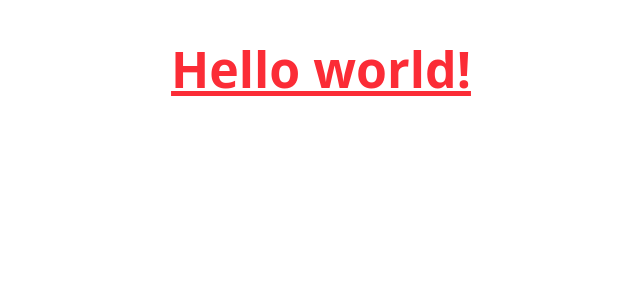
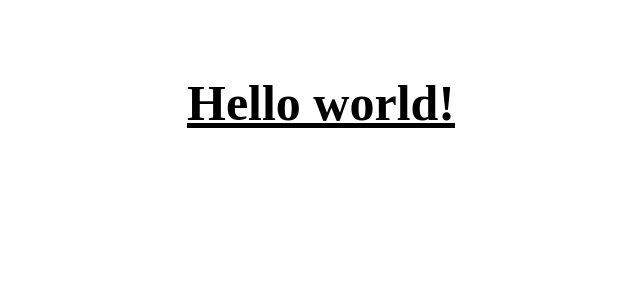
Before and after one commit to NikhilMudgal/MarketMind, a React app in the folder frontend/: page / in a window 1280 px wide. Shown: the top 300 px of the page, without its empty margins (319-959 px from the left). Built offline with nearby package versions, Linux system fonts and the light colour scheme; the HTML template or start-up script is replaced by a standard one.

Commit message:
Defined semantic variables for the theme in global css file and added them in the tailwind config css file

```diff
--- a/frontend/src/index.css
+++ b/frontend/src/index.css
@@ -1 +1,26 @@
-@import "tailwindcss";
+@tailwind base;
+@tailwind components;
+@tailwind utilities;
+
+:root {
+  /* * We use HSL (Hue, Saturation, Lightness) values
+   * because it allows us to easily manipulate opacity in Tailwind
+   * e.g., bg-primary/50
+   */
+  --primary: 221 83% 53%; /* Blue-600 */
+  --secondary: 215 28% 17%; /* Gray-900 */
+  --background: 0 0% 100%;
+  --foreground: 222 47% 11%;
+
+  --font-sans: "Inter", sans-serif;
+}
+
+/* * Dark Mode Overrides
+ * When class="dark" is added to <html>, these take over.
+ */
+.dark {
+  --primary: 217 91% 60%; /* Blue-500 */
+  --secondary: 210 40% 96.1%;
+  --background: 222 47% 11%;
+  --foreground: 210 40% 98%;
+}
--- /dev/null
+++ b/frontend/tailwind.config.js
@@ -0,0 +1,19 @@
+/** @type {import('tailwindcss').Config} */
+export default {
+    content: ["./index.html", "./src/**/*.{js,ts,jsx,tsx}"],
+    theme: {
+      extend: {
+        colors: {
+          // "primary" now points to the variable, not a hex code
+          primary: "hsl(var(--primary) / <alpha-value>)",
+          secondary: "hsl(var(--secondary) / <alpha-value>)",
+          background: "hsl(var(--background) / <alpha-value>)",
+          foreground: "hsl(var(--foreground) / <alpha-value>)",
+        },
+        fontFamily: {
+          sans: ["var(--font-sans)", "sans-serif"],
+        },
+      },
+    },
+    plugins: [],
+  };
```
